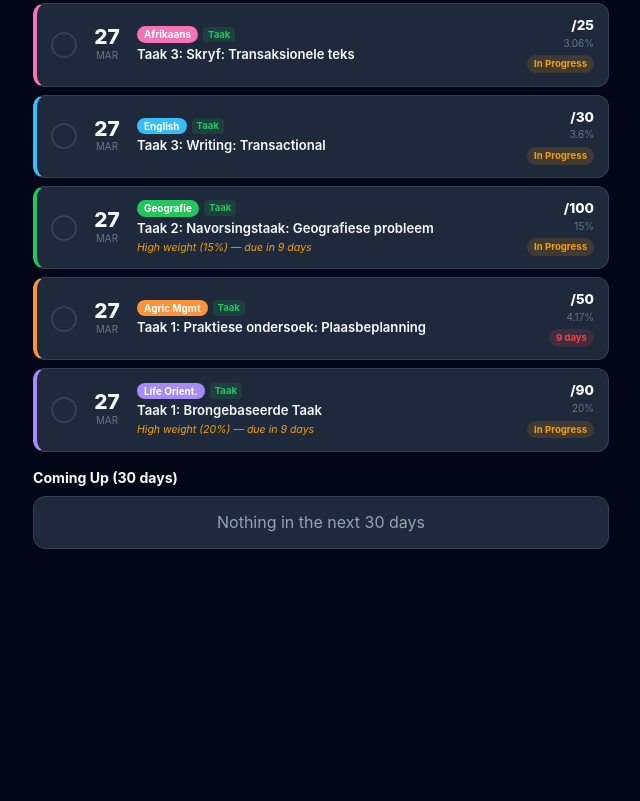
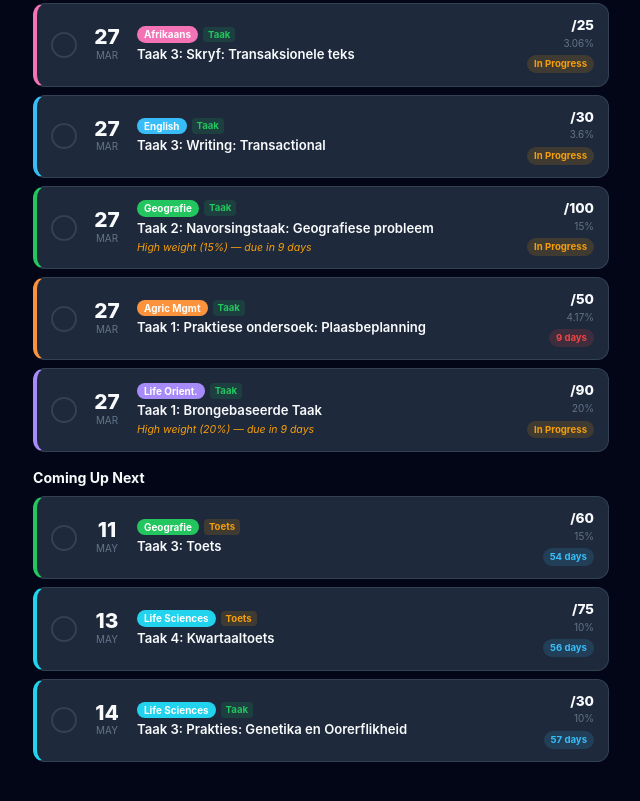
Before and after one commit to ivaan1980/StudyM8, a plain HTML site: page index.html in a window 1280 px wide. Shown: the part 1376-2177 px from the top of the page, without its empty margins (319-959 px from the left). Before the commit the page ends 2022 px from the top, so only its background shows below. Drawn offline with Linux system fonts and the light colour scheme.

Commit message:
Fix misleading 'Coming Up' section: widen window, deduplicate, fix empty message
- Changed from 30-day status-based filter to 60-day window minus urgent items
- Avoids showing 'Nothing in the next 30 days' when all tasks are in Urgent section
- Empty state now says 'All upcoming tasks are shown above' when appropriate
- Renamed section to 'Coming Up Next' (no fixed day count)

Co-Authored-By: Claude Opus 4.6 (1M context) <noreply@anthropic.com>

```diff
--- a/index.html
+++ b/index.html
@@ -717,7 +717,7 @@ body {
   </button>
   <div class="section-title">Urgent & In Progress</div>
   <div id="urgentList"></div>
-  <div class="section-title" style="margin-top:16px">Coming Up (30 days)</div>
+  <div class="section-title" style="margin-top:16px">Coming Up Next</div>
   <div id="soonList"></div>
 </div>
 
@@ -1317,10 +1317,17 @@ function renderHome() {
     ? urgentItems.map(a=>renderItem(a)).join('')
     : '<div class="card" style="text-align:center;color:var(--text-light)">No urgent tasks!</div>';
 
-  const soonItems = data.filter(a=>{if(state.done[a.id])return false; const d=getDaysUntil(a.date),s=getStatus(a); return d>0&&d<=30&&s==='upcoming';});
+  // "Coming Up" shows tasks 1-60 days out that aren't already in the urgent section
+  const urgentIds = new Set(urgentItems.map(a => a.id));
+  const soonItems = data.filter(a => {
+    if (state.done[a.id]) return false;
+    if (urgentIds.has(a.id)) return false;
+    const d = getDaysUntil(a.date);
+    return d > 0 && d <= 60;
+  });
   document.getElementById('soonList').innerHTML = soonItems.length
     ? soonItems.map(a=>renderItem(a)).join('')
-    : '<div class="card" style="text-align:center;color:var(--text-light)">Nothing in the next 30 days</div>';
+    : `<div class="card" style="text-align:center;color:var(--text-light)">${urgentItems.length > 0 ? 'All upcoming tasks are shown above' : 'Nothing coming up'}</div>`;
 }
 
 // ===== TIMELINE =====
```
